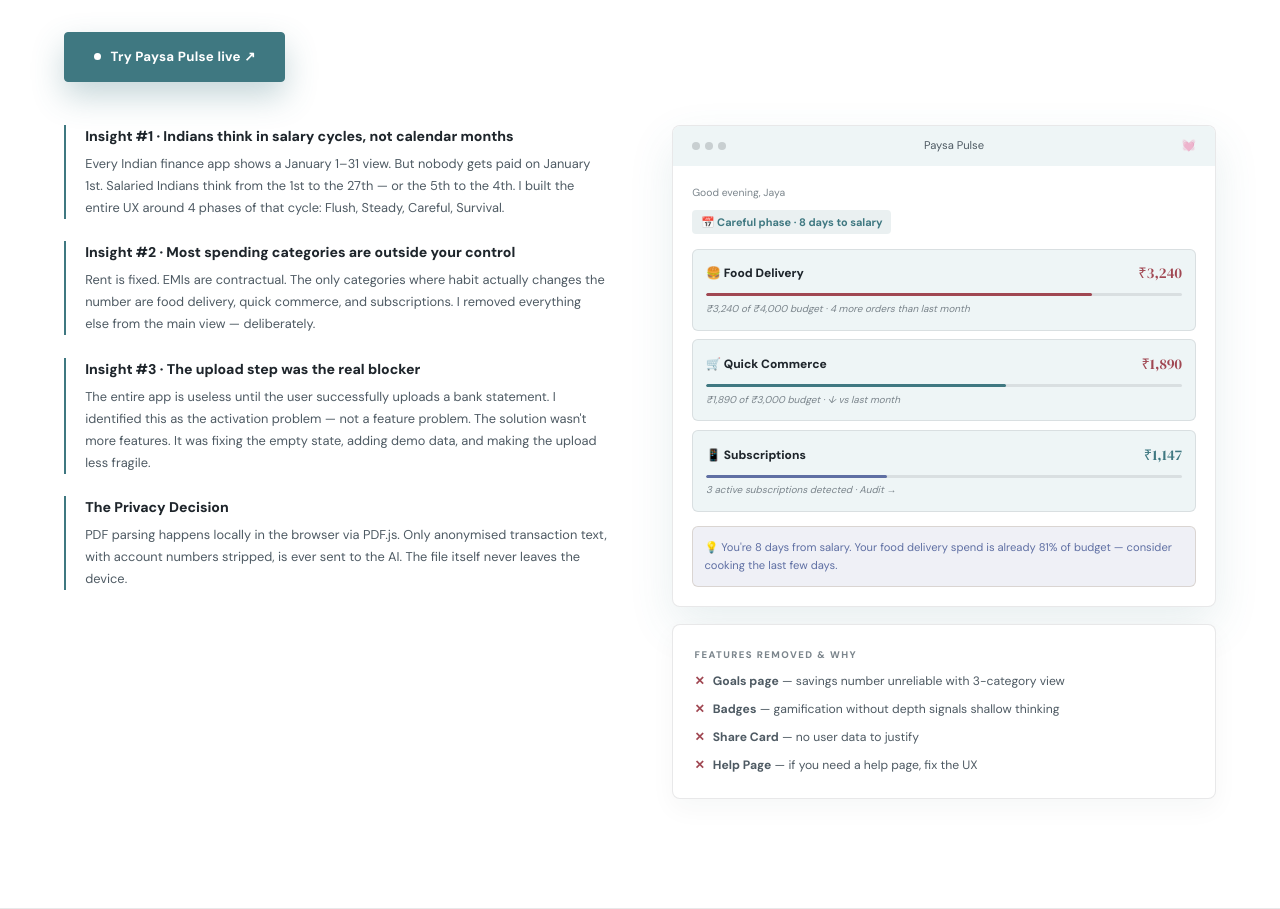
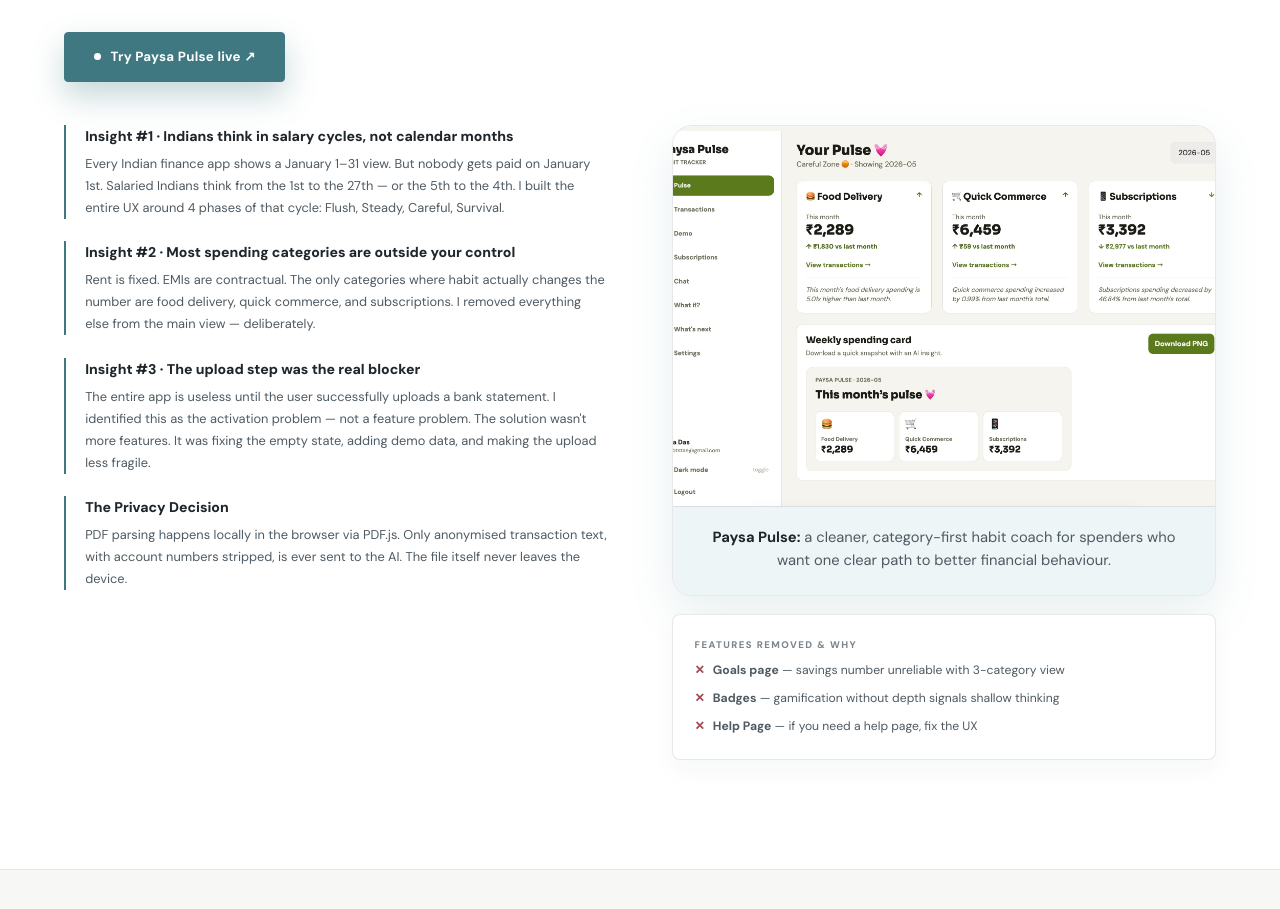
Before and after one commit to jayadas-99/jayadas-99.github.io, a plain HTML site: page index.html in a window 1280 px wide. Shown: the part 3940-4849 px from the top of the page. Drawn offline with Linux system fonts and the light colour scheme.

Commit message:
Add files via upload

```diff
--- a/index.html
+++ b/index.html
@@ -142,23 +142,11 @@
 .kpi-num{font-family:'DM Serif Display',serif;font-size:1.5rem;font-weight:400;color:var(--accent);display:block;line-height:1;margin-bottom:0.28rem;}
 .kpi-label{font-size:0.62rem;color:var(--text3);text-transform:uppercase;letter-spacing:0.1em;line-height:1.4;font-weight:800;}
 
-.paysa-mockup{background:#fff;border:1px solid var(--border);border-radius:8px;overflow:hidden;box-shadow:var(--shadow);}
-.mockup-topbar{background:var(--bg3);color:var(--text2);padding:0.7rem 1.2rem;display:flex;align-items:center;justify-content:space-between;font-size:0.7rem;}
-.mockup-dots{display:flex;gap:5px;}
-.mockup-dot{width:8px;height:8px;border-radius:50%;background:rgba(30,37,43,0.18);}
-.mockup-body{padding:1.2rem;}
-.mkp-greeting{font-size:0.65rem;color:var(--text3);margin-bottom:0.18rem;}
-.mkp-cycle{display:inline-flex;align-items:center;gap:0.4rem;font-size:0.68rem;font-weight:700;background:var(--accent3);color:var(--accent);padding:0.2rem 0.55rem;border-radius:4px;margin-top:0.35rem;margin-bottom:0.9rem;}
-.mkp-cat-card{background:var(--bg3);border:1px solid var(--border);border-radius:6px;padding:0.8rem;margin-bottom:0.55rem;}
-.mkp-cat-header{display:flex;justify-content:space-between;align-items:center;margin-bottom:0.45rem;}
-.mkp-cat-name{font-size:0.75rem;font-weight:800;color:var(--text);}
-.mkp-cat-amount{font-family:'DM Serif Display',serif;font-size:0.92rem;font-weight:400;}
-.mkp-cat-amount.r{color:var(--rose);}
-.mkp-cat-amount.g{color:var(--accent);}
-.mkp-bar-track{width:100%;height:3px;background:var(--border);border-radius:3px;overflow:hidden;margin-bottom:0.3rem;}
-.mkp-bar-fill{height:100%;border-radius:3px;}
-.mkp-cat-nudge{font-size:0.62rem;color:var(--text3);font-style:italic;}
-.mkp-nudge{background:var(--teal2);border:1px solid rgba(122,91,47,0.18);border-radius:6px;padding:0.7rem;font-size:0.7rem;color:var(--teal);line-height:1.6;margin-top:0.9rem;}
+.paysa-mockup{background:#fff;border:1px solid var(--border);border-radius:20px;overflow:hidden;box-shadow:var(--shadow);display:flex;flex-direction:column;}
+.paysa-screenshot{width:100%;display:block;}
+.paysa-screenshot img{width:100%;display:block;object-fit:cover;min-height:380px;max-height:520px;}
+.paysa-screenshot-caption{padding:1.2rem 1.35rem 1.4rem;color:var(--text2);font-size:0.92rem;background:var(--bg3);border-top:1px solid var(--border);text-align:center;}
+.paysa-screenshot-caption strong{color:var(--text);}
 
 .project-tabs{display:flex;gap:0;border:1px solid var(--border);border-radius:6px;overflow:hidden;margin-bottom:2.5rem;width:fit-content;background:#fff;}
 .project-tab{background:transparent;border:none;padding:0.7rem 1.8rem;font-family:'DM Sans',sans-serif;font-size:0.78rem;font-weight:800;color:var(--text3);cursor:pointer;letter-spacing:0.03em;transition:all 0.18s;border-right:1px solid var(--border);}
@@ -567,30 +555,11 @@
     </div>
     <div class="reveal">
       <div class="paysa-mockup">
-        <div class="mockup-topbar">
-          <div class="mockup-dots"><div class="mockup-dot"></div><div class="mockup-dot"></div><div class="mockup-dot"></div></div>
-          <span>Paysa Pulse</span>
-          <span style="opacity:0.4">💓</span>
+        <div class="paysa-screenshot">
+          <img src="paysa%20pulse%20screenshot.jpg" alt="Paysa Pulse product screenshot">
         </div>
-        <div class="mockup-body">
-          <div class="mkp-greeting">Good evening, Jaya</div>
-          <div class="mkp-cycle">📅 Careful phase · 8 days to salary</div>
-          <div class="mkp-cat-card">
-            <div class="mkp-cat-header"><span class="mkp-cat-name">🍔 Food Delivery</span><span class="mkp-cat-amount r">₹3,240</span></div>
-            <div class="mkp-bar-track"><div class="mkp-bar-fill" style="width:81%;background:var(--rose);"></div></div>
-            <div class="mkp-cat-nudge">₹3,240 of ₹4,000 budget · 4 more orders than last month</div>
-          </div>
-          <div class="mkp-cat-card">
-            <div class="mkp-cat-header"><span class="mkp-cat-name">🛒 Quick Commerce</span><span class="mkp-cat-amount r">₹1,890</span></div>
-            <div class="mkp-bar-track"><div class="mkp-bar-fill" style="width:63%;background:var(--accent);"></div></div>
-            <div class="mkp-cat-nudge">₹1,890 of ₹3,000 budget · ↓ vs last month</div>
-          </div>
-          <div class="mkp-cat-card">
-            <div class="mkp-cat-header"><span class="mkp-cat-name">📱 Subscriptions</span><span class="mkp-cat-amount g">₹1,147</span></div>
-            <div class="mkp-bar-track"><div class="mkp-bar-fill" style="width:38%;background:var(--teal);"></div></div>
-            <div class="mkp-cat-nudge">3 active subscriptions detected · Audit →</div>
-          </div>
-          <div class="mkp-nudge">💡 You're 8 days from salary. Your food delivery spend is already 81% of budget — consider cooking the last few days.</div>
+        <div class="paysa-screenshot-caption">
+          <strong>Paysa Pulse:</strong> a cleaner, category-first habit coach for spenders who want one clear path to better financial behaviour.
         </div>
       </div>
       <div class="decision-block" style="margin-top:1.1rem;">
@@ -598,7 +567,6 @@
         <div style="font-size:0.76rem;color:var(--text2);line-height:1.85;">
           <div style="display:flex;gap:0.5rem;margin-bottom:0.35rem;"><span style="color:var(--rose);font-weight:600;">✕</span><span><strong>Goals page</strong> — savings number unreliable with 3-category view</span></div>
           <div style="display:flex;gap:0.5rem;margin-bottom:0.35rem;"><span style="color:var(--rose);font-weight:600;">✕</span><span><strong>Badges</strong> — gamification without depth signals shallow thinking</span></div>
-          <div style="display:flex;gap:0.5rem;margin-bottom:0.35rem;"><span style="color:var(--rose);font-weight:600;">✕</span><span><strong>Share Card</strong> — no user data to justify</span></div>
           <div style="display:flex;gap:0.5rem;"><span style="color:var(--rose);font-weight:600;">✕</span><span><strong>Help Page</strong> — if you need a help page, fix the UX</span></div>
         </div>
       </div>
```
Also changed, not shown: paysa pulse screenshot.jpg (added).
